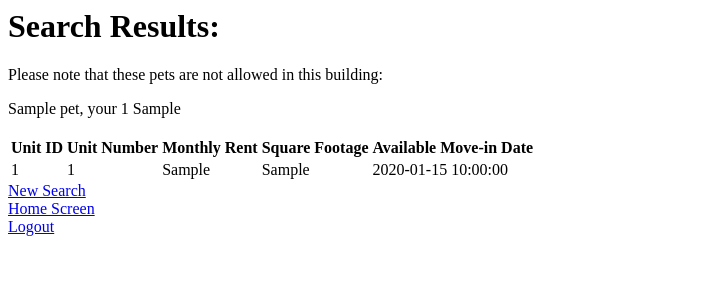
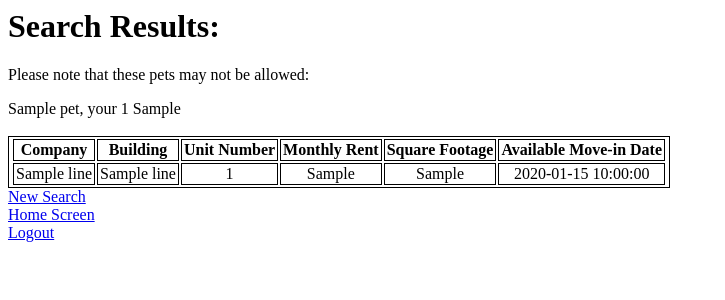
Before and after one commit to maxgrove42/Room.io, a Flask app: template templates/unit_results.html in a window 1280 px wide. Shown: the top 300 px of the page, without its empty margins (0-725 px from the left). Run offline with Flask 3, Linux system fonts and the light colour scheme; the template is opened without the code that fills it: most values are stand-ins (such as "Sample title", 1, 10 or a date in 2020).

Commit message:
Update Unit results page slightly from bugs

```diff
--- a/templates/unit_results.html
+++ b/templates/unit_results.html
@@ -1,31 +1,41 @@
 <html>
 <head>
 </head>
+<style type="text/css">
+    table, th, td{
+        border: 1px solid black;
+        text-align: center;
+        padding-left: 2px;
+        padding-right: 2px;
+    }
+</style>
 <body>
 <h1> Search Results: </h1>
 <!-- display any pets that aren't allowed if there are any -->
 {% if pets_not_allowed|length == 0 %}
     <p> All your pets are allowed in this building. </p>
 {% else %}
-    <p> Please note that these pets are not allowed in this building: </p>
+    <p> Please note that these pets may not be allowed: </p>
     {% for pets in pets_not_allowed %}
-        {{pet.petName}}, your {{pet.petSize}} {{pet.petType}}<br>
+        {{pet.PetName}}, your {{pet.PetSize}} {{pet.PetType}}<br>
     {% endfor %}
 {% endif %}
 
 {% if data|length > 0 %}
     <table>
-        <th> Unit ID </th>
+        <th> Company </th>
+        <th> Building </th>
         <th> Unit Number </th>
         <th> Monthly Rent </th>
         <th> Square Footage </th>
         <th> Available Move-in Date </th>
         {% for line in data %}
             <tr>
-                <td>{{line.unitRentId}}</td>
+                <td>{{line.CompanyName}}</td>
+                <td>{{line.BuildingName}}</td>
                 <td>{{line.unitNumber}}</td>
-                <td>{{line.monthlyRent}}</td>
-                <td>{{line.squreFootage}}</td>
+                <td>{{line.MonthlyRent}}</td>
+                <td>{{line.squareFootage}}</td>
                 <td>{{line.AvailableDateForMoveIn}}</td>
             </tr>
         {% endfor %}<br>
```
